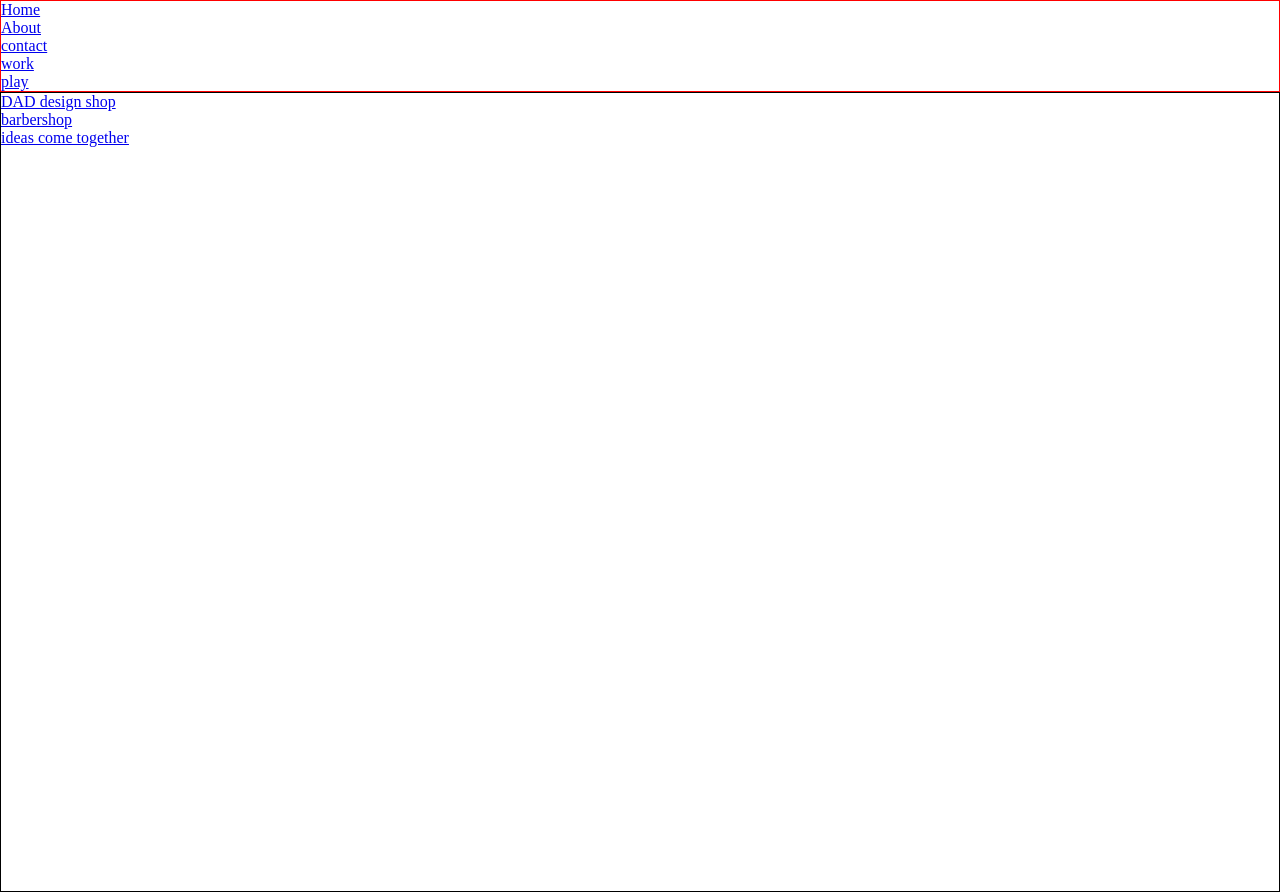
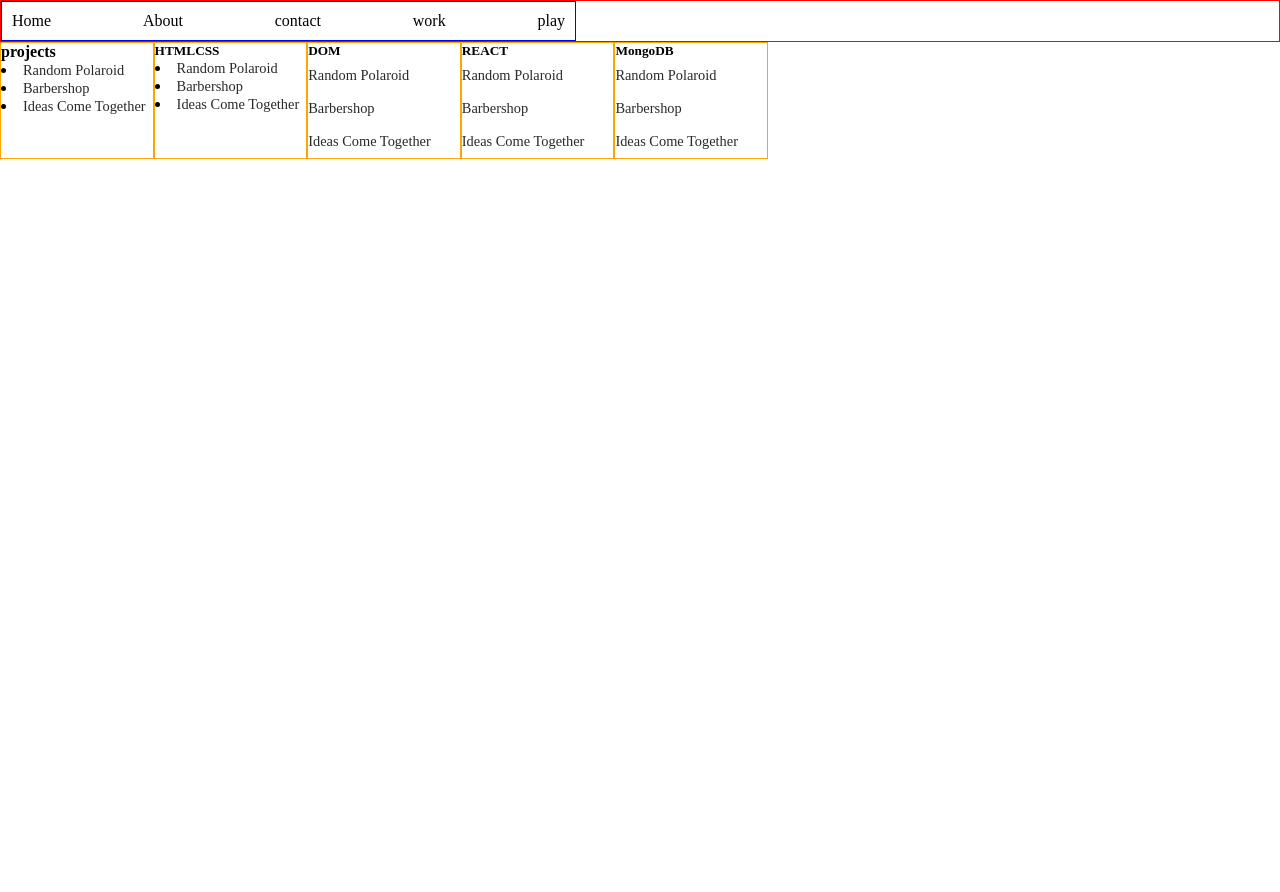
Before and after one commit to ivoserra/portfolio, a React (Create React App) app: page /work in a window 1280 px wide. After the commit the page ends 800 px from the top, so only its background shows below. Built offline with nearby package versions, Linux system fonts and the light colour scheme.

Commit message:
animation

```diff
--- a/package.json
+++ b/package.json
@@ -11,6 +11,7 @@
   "author": "",
   "license": "ISC",
   "dependencies": {
+    "framer-motion": "^6.2.9",
     "react": "^17.0.2",
     "react-dom": "^17.0.2",
     "react-router-dom": "^6.2.2",
--- a/src/Data/data.js
+++ b/src/Data/data.js
@@ -1,12 +1,21 @@
+
+
 
 
 const data = [
-        {id:'01', name:"daddesignshop", title:"DAD design shop", year:"2021",video:""},
+        {id:'01', name:"daddesignshop", title:"D.A.D. design shop", year:"2021",video:"", languages:['html', 'css']},
         {id:'02', name:"barbershop", title:"barbershop", year:"2021", video:""},
         {id:'03', name:"ideascometogether", title:"ideas come together", year:"2022",video:""},
+        {id:'04', name:"randompolaroid", title:"Random Polaroid", year:"2022", video:""},
+        {id:'05', name:"fetchyflicker", title:"Fetchy Clicker", year:"2022", video:""},
+        {id:'06', name:"localstoragethemetodos", title:"Local Storage Theme Todos", year:"2022", video:""},
+        {id:'07', name:"asyncgitrepository", title:"Async Git Repository", year:"2022", video:""},
+
     ]
 
 
 
 
+
+
 export default data
--- a/src/Path.jsx
+++ b/src/Path.jsx
@@ -1,4 +1,5 @@
-import { Route, Routes } from "react-router-dom";
+import { AnimatePresence } from "framer-motion";
+import { Route, Routes, Switch, useLocation } from "react-router-dom";
 
 import About from './components/About/About.jsx'
 import Contact from './components/Contact/Contact.jsx'
@@ -8,9 +9,15 @@ import Work from './components/Work/Work.jsx'
 
 export default function Path(){
 
+    const location = useLocation()
 
     return(
+
+<section>
+        {/* <AnimatePresence exitBeforeEnter> */}
+                {/* <Routes key={location.pathname} location={location}> */}
                 <Routes>
+
                     <Route path="home" element={<p>home</p>}/>
                     <Route path="about" element={<About/>}/>"
                     <Route path ="contact" element ={<Contact/>}/>
@@ -19,13 +26,18 @@ export default function Path(){
 
 
                     <Route path="work" element={<Work/>}>
-                {/* //<Route index element={<Work/>} /> */}
                         <Route path=":workName" element={<Project/>}/>
                     </Route>
 
 
                     <Route path="*" element={<p>pagenotfound</p>}/>
                 </Routes>
+        {/* </AnimatePresence> */}
+
+</section>
+
+
+
 
 
 
--- /dev/null
+++ b/src/components/Animation/AnimatedPage.jsx
@@ -0,0 +1,31 @@
+import {motion} from 'framer-motion'
+
+
+
+const animations = {
+    initial: {opacity: 0, y:100},
+    animate: {opacity: 1, y:0},
+    exit:{opacity:0, y:-100}
+
+}
+
+
+export default function AnimatedPage({children}){
+
+
+
+    return(
+        <motion.div
+        variants={animations}
+        initial="initial"
+        animate="animate"
+        exit="exit"
+        transition={{duration: 1}}>
+
+            {children}
+
+        </motion.div>
+    )
+
+
+}
--- a/src/components/Header.jsx
+++ b/src/components/Header.jsx
@@ -2,6 +2,8 @@ import { NavLink } from 'react-router-dom'
 import Work from './Work/Work.jsx'
 import { useContext } from 'react'
 import DataContextProvider from './DataContext'
+
+import './Header.scss'
 
 
 
@@ -13,15 +15,11 @@ export default function Header(){
 
     return(
         <nav>
-            <ul>
-                <li><NavLink to="home">Home</NavLink></li>
-                <li><NavLink to="about">About</NavLink></li>
-                <li><NavLink to="contact">contact</NavLink></li>
-                <li><NavLink to="work">work</NavLink></li>
-                <li><NavLink to="play">play</NavLink></li>
-            </ul>
-
-
+                <NavLink to="home">Home</NavLink>
+                <NavLink to="about">About</NavLink>
+                <NavLink to="contact">contact</NavLink>
+                <NavLink to="work">work</NavLink>
+                <NavLink to="play">play</NavLink>
         </nav>
     )
 }
--- /dev/null
+++ b/src/components/Header.scss
@@ -0,0 +1,22 @@
+
+*{
+    margin:0;
+    padding:0;
+    box-sizing: border-box;
+}
+
+
+nav{
+    width:45%;
+    border:1px solid blue;
+    display:flex;
+    justify-content: space-between;
+
+
+    a{
+        margin:10px;
+        text-decoration: none;
+        color:black;
+
+    }
+}
--- a/src/components/Project/Project.jsx
+++ b/src/components/Project/Project.jsx
@@ -1,7 +1,7 @@
 import {NavLink, useParams} from 'react-router-dom'
 import { useContext } from 'react'
 
-import data from '../../Data/data.js'
+// import data from '../../Data/data.js'
 
 import './project.scss'
 import { DataContext } from '../DataContext.jsx'
@@ -24,8 +24,9 @@ export default function Project(){
     return (
         <section className="container">
 
-       <h1>{project.title}</h1>
-       <h2>{project.year}</h2>
+            <h1>{project.title}</h1>
+            <h2>{project.year}</h2>
+            <span>{project.languages}</span>
 
 
         </section>
--- a/src/components/Project/project.scss
+++ b/src/components/Project/project.scss
@@ -6,10 +6,9 @@
 
 .container{
     display:flex;
-    position:relative;
-    left:200px;
+
 
 
     border:1px solid blue;
-    width:70%;
+
 }
--- a/src/components/Work/Work.jsx
+++ b/src/components/Work/Work.jsx
@@ -3,24 +3,96 @@ import { useContext } from 'react'
 import DataContextProvider, { DataContext } from '../DataContext'
 
 import './work.scss'
+import AnimatedPage from '../Animation/AnimatedPage.jsx'
+import { motion } from 'framer-motion'
 
 
 export default function Work(){
 
 const {data} = useContext(DataContext)
 
+const box1 ={
+  hidden:{opacity:0},
+  visible:{
+    opacity:1,
+  transition:{
+    type:"spring",
+    damping:100,
+    staggerChildren:0.3
+  }
+},}
+
+const box ={
+  hidden:{opacity:0},
+  visible:{
+    opacity:1,
+  transition:{
+    type:"spring",
+    damping:100,
+    staggerChildren:0.5}
+},}
+
+const item={
+  visible:{opacity:1},
+  hidden:{opacity:0},
+}
 
 
     return (
-          <section className="workNav">
-              {data.map(item => <NavLink key={item.name} to={item.name} >{item.title}</NavLink>)}
+      <>
 
-              {/* <NavLink to ="dadesignshop">Dad design shop</NavLink>
-              <NavLink to="barbershop">BarberShop</NavLink>
-              <NavLink to="ideascometogether">Ideas come together</NavLink> */}
-              <Outlet/>
-          </section>
 
+        <section className="works">
+        {/* <motion.div initial={{opacity:0, y:100}} animate={{ opacity:1, y:0 }} transition={{ type: "spring", stiffness: 50 , duration:2}} className="projects"> */}
+        <motion.div initial ="hidden" animate="visible" variants={box1} className="projects">
+          <h1> projects</h1>
+          <motion.li variants={item} ><NavLink key="randompolaroid" to="randompolaroid">Random Polaroid</NavLink></motion.li>
+          <motion.li variants={item} ><NavLink key="barbershop" to="barbershop">Barbershop</NavLink></motion.li>
+          <motion.li variants={item} ><NavLink key="ideascometogether" to="ideascometogether">Ideas Come Together</NavLink></motion.li>
+
+        </motion.div>
+
+        <section className='projects'>
+        <motion.div initial ="hidden" animate="visible" variants={box} >
+          <h1>HTMLCSS</h1>
+          <motion.li variants={item} ><NavLink key="randompolaroid" to="randompolaroid">Random Polaroid</NavLink></motion.li>
+          <motion.li variants={item} ><NavLink key="barbershop" to="barbershop">Barbershop</NavLink></motion.li>
+          <motion.li variants={item} ><NavLink key="ideascometogether" to="ideascometogether">Ideas Come Together</NavLink></motion.li>
+        </motion.div>
+        </section>
+
+        <section className="projects">
+          <h1>DOM</h1>
+            <NavLink key="randompolaroid" to="randompolaroid">Random Polaroid</NavLink>
+            <NavLink key="barbershop" to="barbershop">Barbershop</NavLink>
+            <NavLink key="ideascometogether" to="ideascometogether">Ideas Come Together</NavLink>
+        </section>
+
+        <section className="projects">
+          <h1>REACT</h1>
+            <NavLink key="randompolaroid" to="randompolaroid">Random Polaroid</NavLink>
+            <NavLink key="barbershop" to="barbershop">Barbershop</NavLink>
+            <NavLink key="ideascometogether" to="ideascometogether">Ideas Come Together</NavLink>
+        </section>
+
+
+        <section className="projects">
+          <h1>MongoDB</h1>
+            <NavLink key="randompolaroid" to="randompolaroid">Random Polaroid</NavLink>
+            <NavLink key="barbershop" to="barbershop">Barbershop</NavLink>
+            <NavLink key="ideascometogether" to="ideascometogether">Ideas Come Together</NavLink>
+        </section>
+
+
+        </section>
+
+        <Outlet/>
+
+
+
+
+
+</>
 
 
     )
--- a/src/components/Work/work.scss
+++ b/src/components/Work/work.scss
@@ -5,10 +5,23 @@
     box-sizing: border-box;
 }
 
-.workNav{
+.works{
+    display:flex;
+}
+
+
+.projects{
     display:flex;
     flex-direction: column;
-    width:100%;
-    height:100vh;
-    border:1px solid black;
+    width:12%;
+
+    border:1px solid orange;
+
+    a{
+        font-size: 0.9rem;
+        margin:0.5rem 0rem;
+        text-decoration: none;
+        color:rgb(41, 41, 41);
+
+    }
 }
```
Also changed, not shown: src/OtherPath.jsx (deleted, +0 -30 lines), 1 other file (tests, documents, lock files or other folders). Lines whose indentation alone changed are shown as unchanged.
